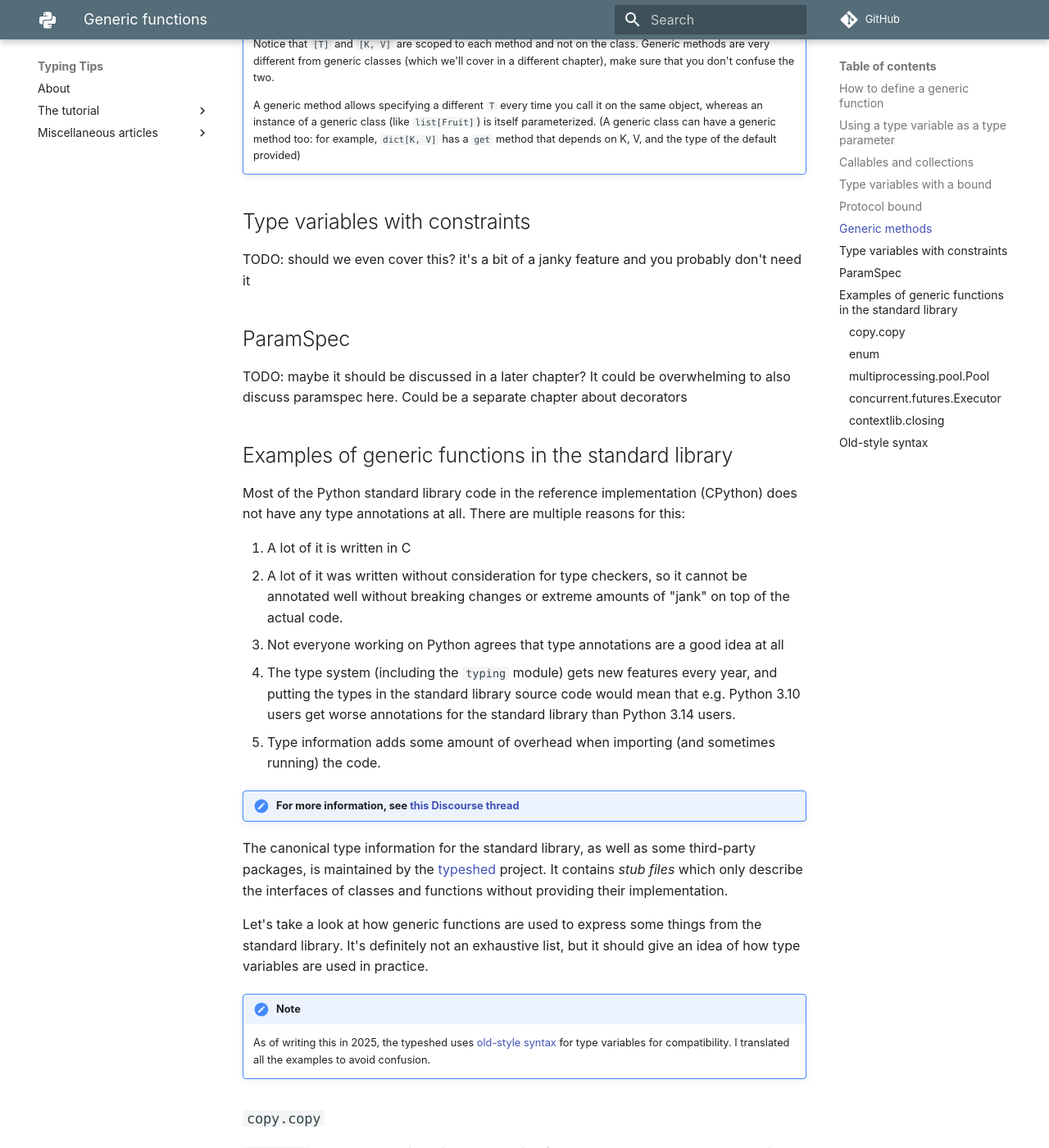
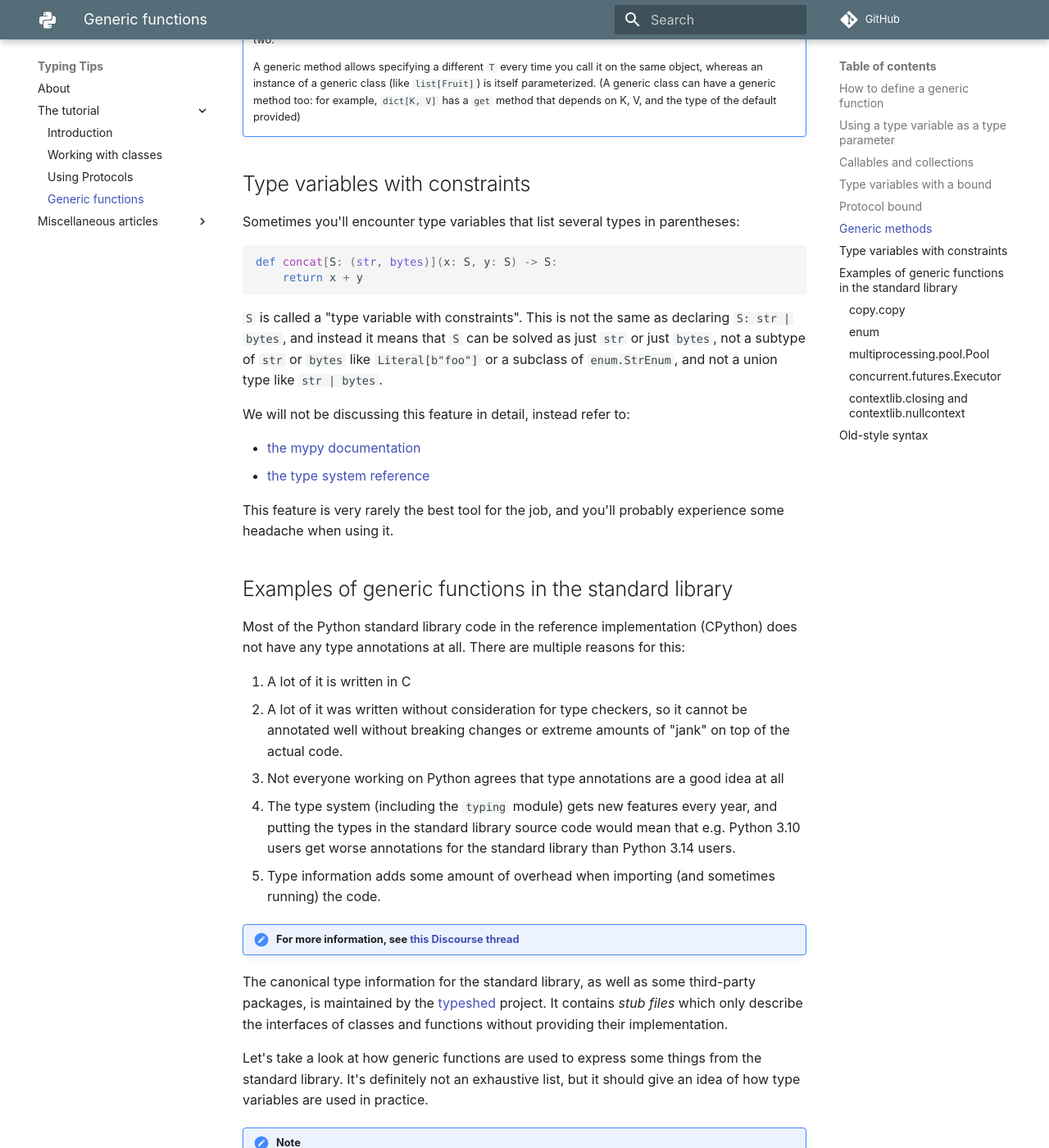
Before and after one commit to decorator-factory/typing-tips, an MkDocs documentation site: the page built from docs/tutorial/3-generic-functions/index.md, in a window 1280 px wide and 1400 px high, scrolled down 8792 px. Shown: the whole window at 82% size. Built offline with MkDocs 1.6.1 and Material for MkDocs 9.7.7, drawn with Linux system fonts in a browser that asks for light colours; plug-ins that fetch from the network failed and are left out; comment, search, counter and statistics services are not loaded; some of the changed text lies outside the part shown.

Commit message:
un-draft the generic functions article

````diff
--- a/docs/tutorial/3-generic-functions/index.md
+++ b/docs/tutorial/3-generic-functions/index.md
@@ -245,7 +240,7 @@
 The type checker needs to figure that out on its own in a process called
 "constraint solving".
 Essentially, it needs to find a suitable value for `T` (in the `filter_none`
-example) such that this would match:
+example) such that this would type-check:
 ```py
 type T = ???
 
@@ -357,6 +352,9 @@
 reveal_type(positive_ints_v2([True, False, True]))  # Iterator[bool]
 reveal_type(positive_ints_v2([
     OpenMode.none, OpenMode.read | OpenMode.write]))  # Iterator[OpenMode]
+
+positive_ints_v2(["a", "b", "c"])  # type checker complains
+positive_ints_v2([1, 2, 3, None])  # type checker complains
 ```
 
 As you can see, the difference between the two functions is that `positive_ints_v2` preserves
@@ -448,14 +446,25 @@
 
 ## Type variables with constraints
 
-TODO: should we even cover this? it's a bit of a janky feature and you probably don't need it
+Sometimes you'll encounter type variables that list several types in parentheses:
 
+```py
+def concat[S: (str, bytes)](x: S, y: S) -> S:
+    return x + y
+```
 
-## ParamSpec
+`S` is called a "type variable with constraints".
+This is not the same as declaring `S: str | bytes`, and instead it means that `S` can be
+solved as just `str` or just `bytes`, not a subtype of `str` or `bytes` like `Literal[b"foo"]`
+or a subclass of `enum.StrEnum`, and not a union type like `str | bytes`.
 
-TODO: maybe it should be discussed in a later chapter? It could be overwhelming to also discuss
-      paramspec here. Could be a separate chapter about decorators
+We will not be discussing this feature in detail, instead refer to:
 
+- [the mypy documentation](https://mypy.readthedocs.io/en/stable/generics.html#type-variables-with-value-restriction)
+- [the type system reference](https://typing.pyth   on.org/en/latest/reference/generics.html#type-variables-with-constraints)
+
+This feature is very rarely the best tool for the job, and you'll probably experience
+some headache when using it.
 
 ## Examples of generic functions in the standard library
 
@@ -556,17 +566,20 @@
 
 ```py
 class Executor:
-    def submit[**P, T](self, fn: Callable[P, T], /, *args: P.args, **kwargs: P.kwargs) -> Future[T]:
+    def submit[**P, T](
+        self, fn: Callable[P, T], /,
+        *args: P.args, **kwargs: P.kwargs,
+    ) -> Future[T]:
         ...
 ```
 
-I uses a "parameter specification variable" which we haven't covered yet.
+It uses a "parameter specification variable" which we haven't covered yet.
 In short, a type variable prefixed with `**` captures the argument part of a function
 signature, including all the necessary details like variadic arguments, some arguments
 being accepted as positional-only or keyword-only and such.
 <!-- TODO: link ParamSpec chapter -->
 
-### `contextlib.closing`
+### `contextlib.closing` and `contextlib.nullcontext`
 
 `contextlib` uses generic classes in the typeshed definition. To avoid time travel within this
 tutorial, we can define `nullcontext` and `closing` using
@@ -611,7 +624,6 @@
 def identity[A](thing: A, /) -> A:
     return thing
 
-
 ## <3.12
 _A = TypeVar("_A")
 
@@ -627,7 +639,6 @@
         if i > 0:
             yield i
 
-
 ## <3.12
 _B = TypeVar("_B", bound=int)
 
@@ -637,12 +648,11 @@
             yield i
 
 
-# constrained type variable (TODO):
+# constrained type variables:
 
 ## >=3.12
 def add_strings[S: (str, bytes)](foo: S, bar: S) -> S:
     return foo + bar
-
 
 ## <3.12
 _S = TypeVar("_S", int, str)
--- a/mkdocs.yml
+++ b/mkdocs.yml
@@ -8,7 +8,7 @@
     - "Introduction": tutorial/0-start-here/index.md
     - "Working with classes": tutorial/1-working-with-classes/index.md
     - "Using Protocols": tutorial/2-using-protocols/index.md
-    #[draft]- "Generic functions": tutorial/3-generic-functions/index.md
+    - "Generic functions": tutorial/3-generic-functions/index.md
   - "Miscellaneous articles":
     - "`object` is not the same as `Any`": one-offs/object-vs-any/index.md
     - "avoid `Any`": one-offs/avoid-any/index.md
````
Also changed, not shown: other parts of docs/tutorial/3-generic-functions/index.md (+2 -6 lines).
